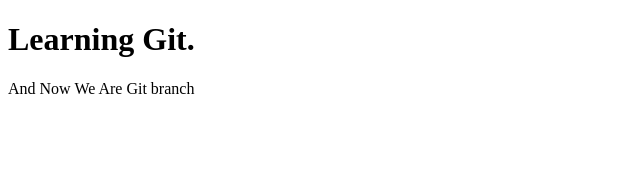
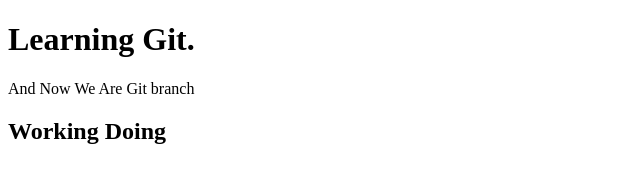
Before and after one commit to Ahmadali444/Learning-Git, a plain HTML site: page index.html in a window 1280 px wide. Shown: the whole page, without its empty margins (0-640 px from the left). Drawn offline with Linux system fonts and the light colour scheme.

Commit message:
second pAnge

```diff
--- a/index.html
+++ b/index.html
@@ -9,5 +9,7 @@
 <body>
     <h1>Learning Git.</h1>
     <p>And Now We Are Git branch</p>
+
+    <h2>Working Doing</h2>
 </body>
 </html>
```
